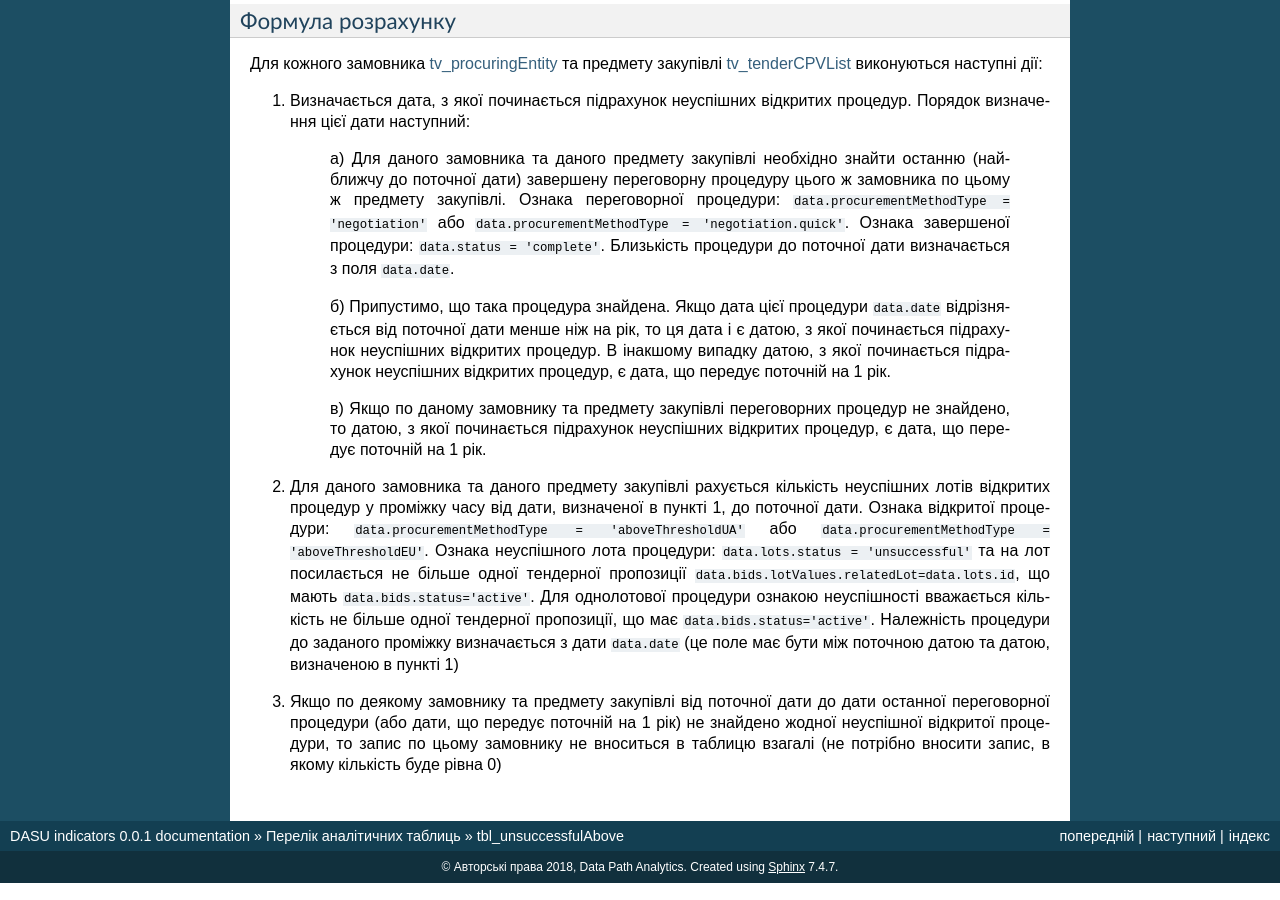
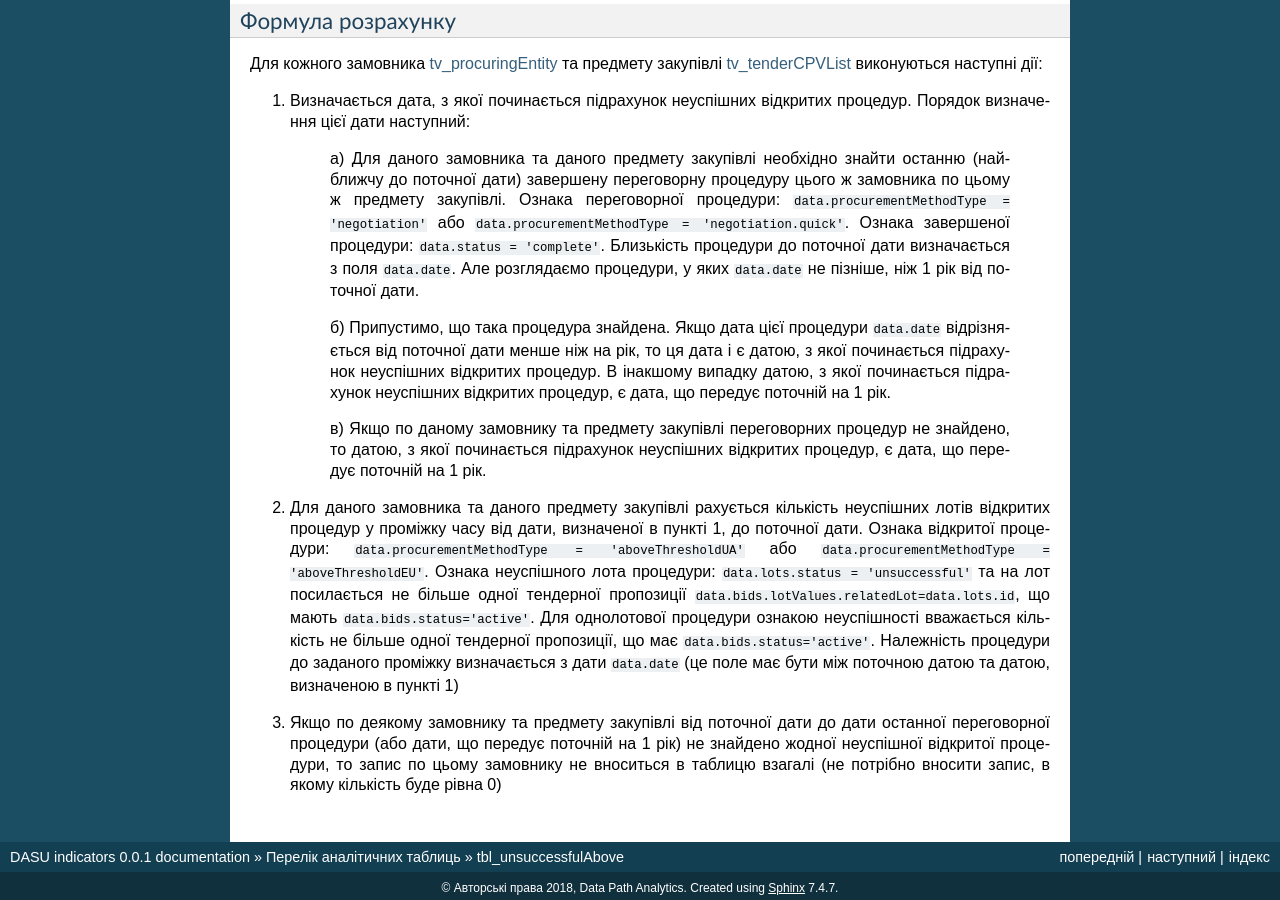
Before and after one commit to dbolshev/indicators-docs, a Sphinx documentation site: the page built from docs/tbl_unsuccessfulAbove.rst, in a window 1280 px wide and 900 px high, scrolled down 1199 px. Built offline with Sphinx 7.4.7, drawn with Linux system fonts in a browser that asks for light colours.

Commit message:
Update tbl_unsuccessfulAbove.rst

```diff
--- a/docs/tbl_unsuccessfulAbove.rst
+++ b/docs/tbl_unsuccessfulAbove.rst
@@ -85,7 +85,7 @@ tbl_unsuccessfulAbove
     закупівлі. Ознака переговорної процедури: ``data.procurementMethodType = 'negotiation'`` або
     ``data.procurementMethodType = 'negotiation.quick'``. Ознака завершеної процедури:
     ``data.status = 'complete'``. Близькість процедури до поточної дати визначається з поля
-    ``data.date``.
+    ``data.date``. Але розглядаємо процедури, у яких ``data.date`` не пізніше, ніж 1 рік від поточної дати.
 
     б) Припустимо, що така процедура знайдена. Якщо дата цієї процедури ``data.date``
     відрізняється від поточної дати менше ніж на рік, то ця дата і є датою, з якої починається
```
